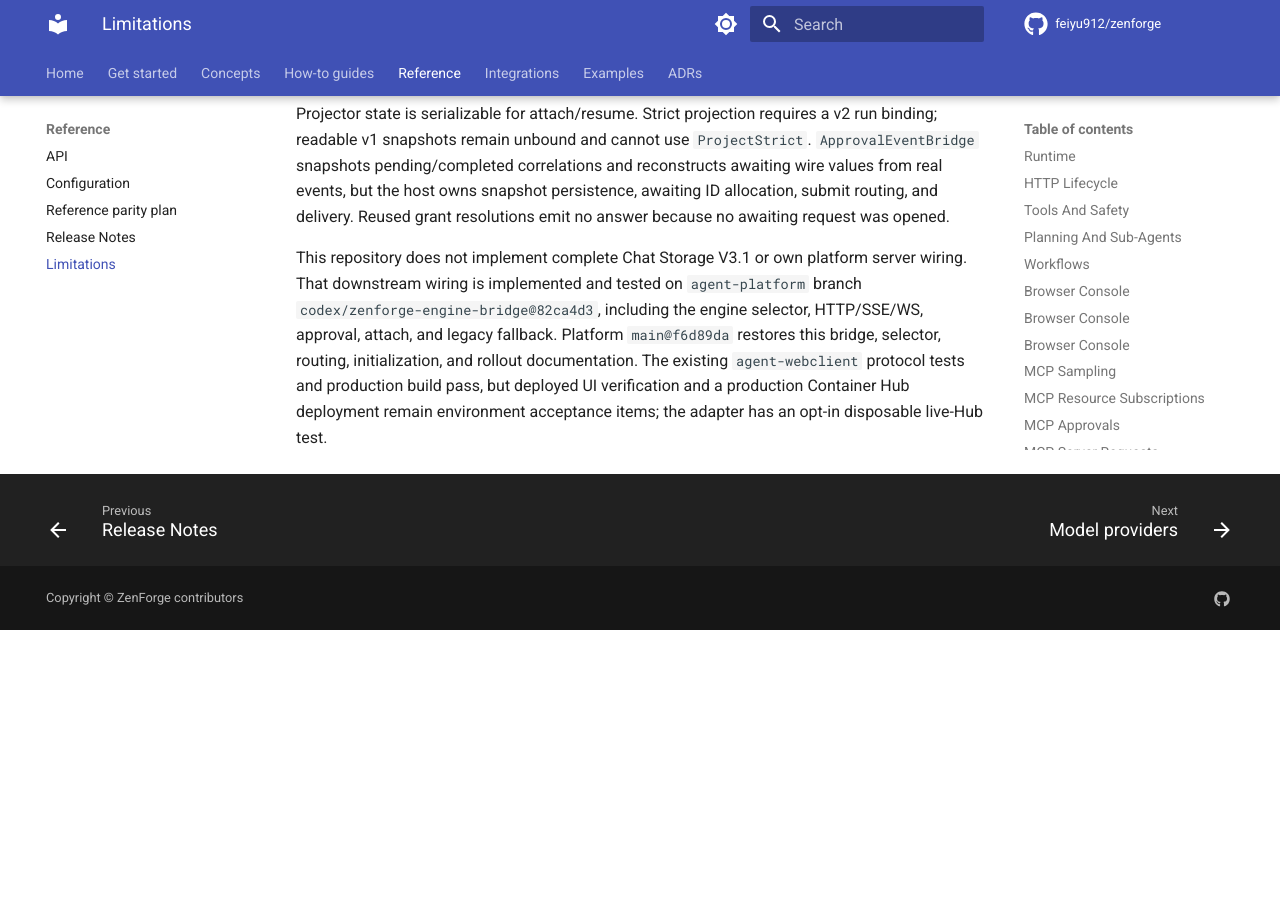
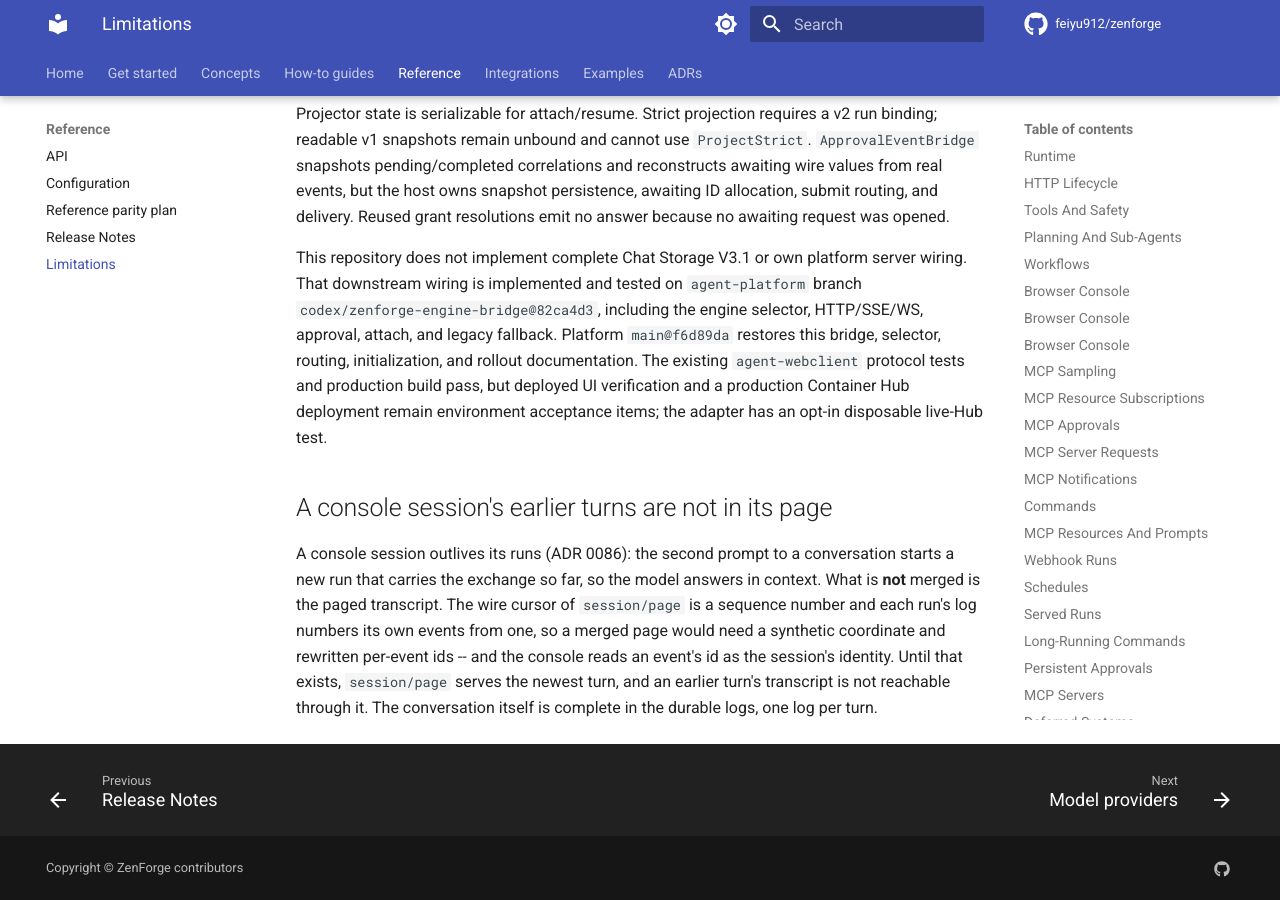
Before and after one commit to feiyu912/zenforge, an MkDocs documentation site: the page built from docs/limitations.md, in a window 1280 px wide and 900 px high, scrolled down 10777 px. Built offline with MkDocs 1.6.1 and Material for MkDocs 9.7.7, drawn with Linux system fonts in a browser that asks for light colours; comment, search, counter and statistics services are not loaded; before the commit the page ends 11407 px from its top, so only the background shows below that.

Commit message:
docs: record the cross-turn page gap the ADR promised to record
ADR 0086 states that a session's turns are not merged into one paged log and
that this is recorded in docs/limitations.md and in the console handover. This is
that record: what is missing (a merged page needs a synthetic cursor coordinate
and rewritten per-event ids, which the console reads as session identity), what
still works (the model's context for every turn, and one durable log per turn),
and what an operator will therefore not see (an earlier turn's transcript through
session/page). The handover's multi-turn section now leads with what shipped
before the research that decided it.

Verified: go test ./docs/... (this page and every link in it).

```diff
--- a/docs/limitations.md
+++ b/docs/limitations.md
@@ -440,3 +440,15 @@ rollout documentation. The existing `agent-webclient` protocol tests and
 production build pass, but deployed UI verification and a production Container
 Hub deployment remain environment acceptance items; the adapter has an opt-in
 disposable live-Hub test.
+
+## A console session's earlier turns are not in its page
+
+A console session outlives its runs (ADR 0086): the second prompt to a
+conversation starts a new run that carries the exchange so far, so the model
+answers in context. What is **not** merged is the paged transcript. The wire
+cursor of `session/page` is a sequence number and each run's log numbers its own
+events from one, so a merged page would need a synthetic coordinate and
+rewritten per-event ids -- and the console reads an event's id as the session's
+identity. Until that exists, `session/page` serves the newest turn, and an
+earlier turn's transcript is not reachable through it. The conversation itself is
+complete in the durable logs, one log per turn.
```
Also changed, not shown: docs/dsh-console-handover.md (+12 -0 lines).
